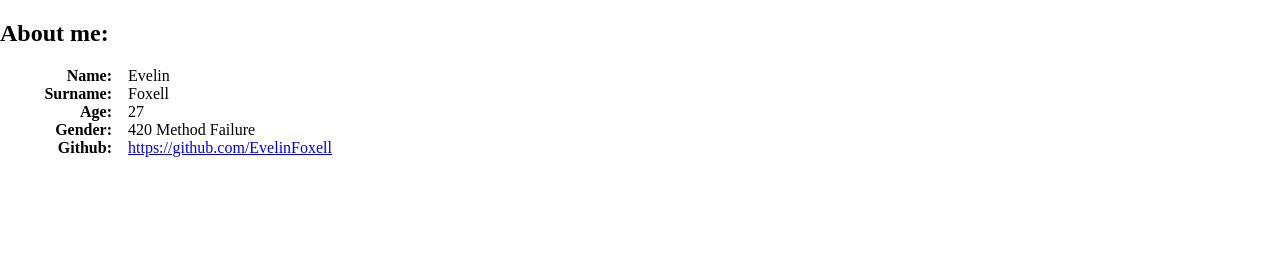
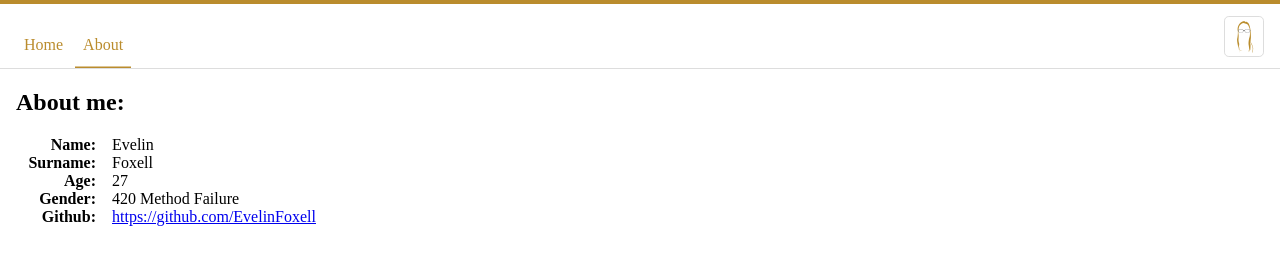
Before and after one commit to EvelinFoxell/LanguagelessAngular1, a plain HTML site: page about.html in a window 1280 px wide. Drawn offline with Linux system fonts and the light colour scheme.

Commit message:
Added menu to about page and a home button to both pages

```diff
--- a/about.html
+++ b/about.html
@@ -8,6 +8,17 @@
 		<link rel="stylesheet" type="text/css" href="./css/style.css">
 	</head>
 	<body ng-app="myModule" ng-controller="myController">
+		<div id="menuwrapper">
+			<div class="menu-container">
+				<ul class="menu">
+					<li><a href="./index.html"><div class="button">Home</div></a></li>
+					<li><a href="./about.html" class="active-a"><div class="button">About</div></a></li>
+				</ul>
+			</div>
+			<div class="icon-wrapper"><img src="./img/Designer_small.png" class="icon"></div>
+		</div>
+
+		<div id="content">
 			<h2>About me:</h2>
 
 			<div class="title">Name:</div>
@@ -20,5 +31,6 @@
 			<div class="content">{{ agenderRoll }}</div><br>
 			<div class="title">Github:</div>
 			<div class="content"><a ng-href="{{ developer.github }}">{{ developer.github }}</a></div><br>
+		</div>
 	</body>
 </html>
--- a/css/style.css
+++ b/css/style.css
@@ -31,7 +31,7 @@ ul.menu a {
 	padding: 0 0.5em 0 0.5em;
 }
 
-ul.menu a:hover {
+ul.menu a:hover, .active-a {
 	box-shadow: inset 0 -0.1em 0 0 #BA8C2D;
 }
 
@@ -65,7 +65,7 @@ ul.menu a:hover {
 	text-align: right;
 	margin-right: 1em;
 	float:left;
-	width: 7em;
+	width: 5em;
 }
 
 .content {
```
Also changed, not shown: index.html (+1 -0 lines). Lines whose indentation alone changed are shown as unchanged.
